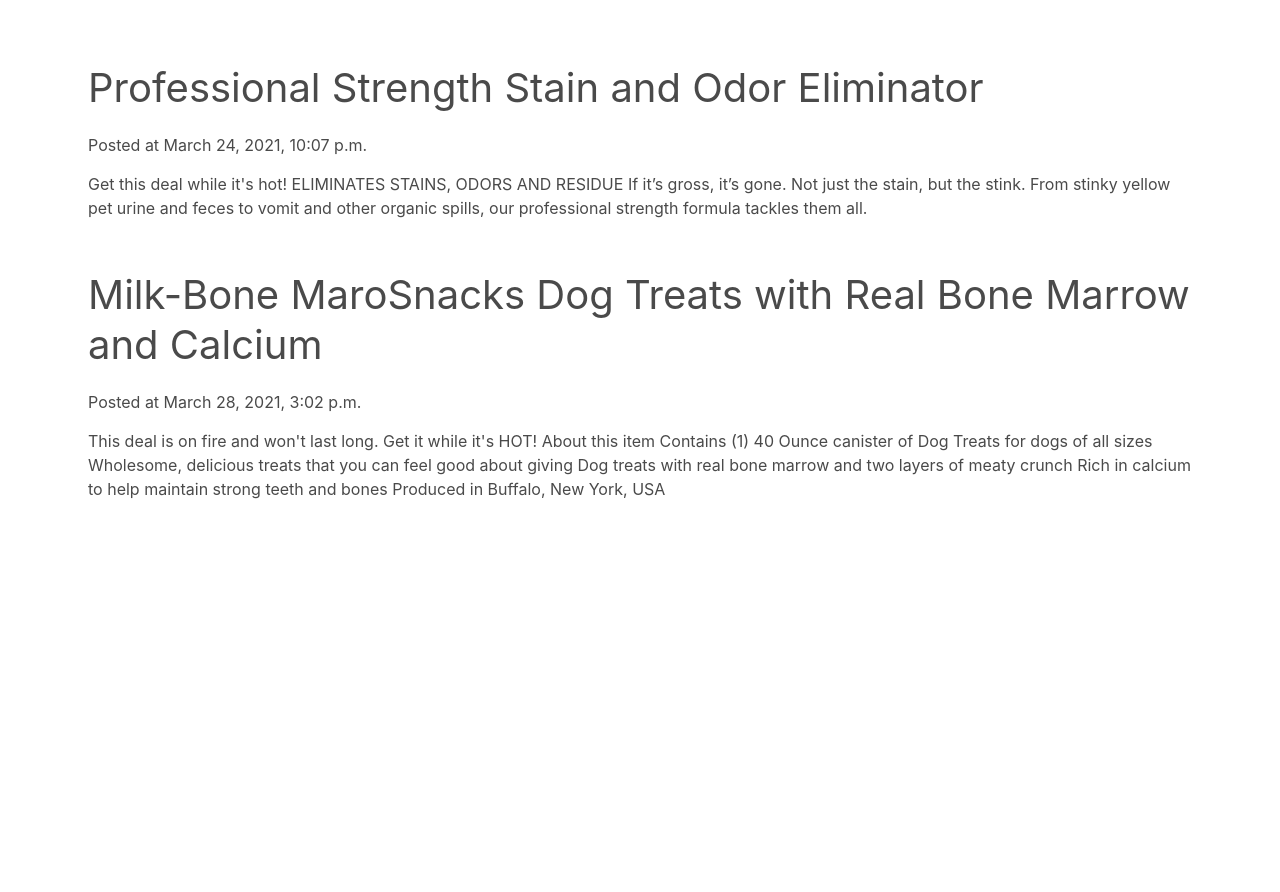
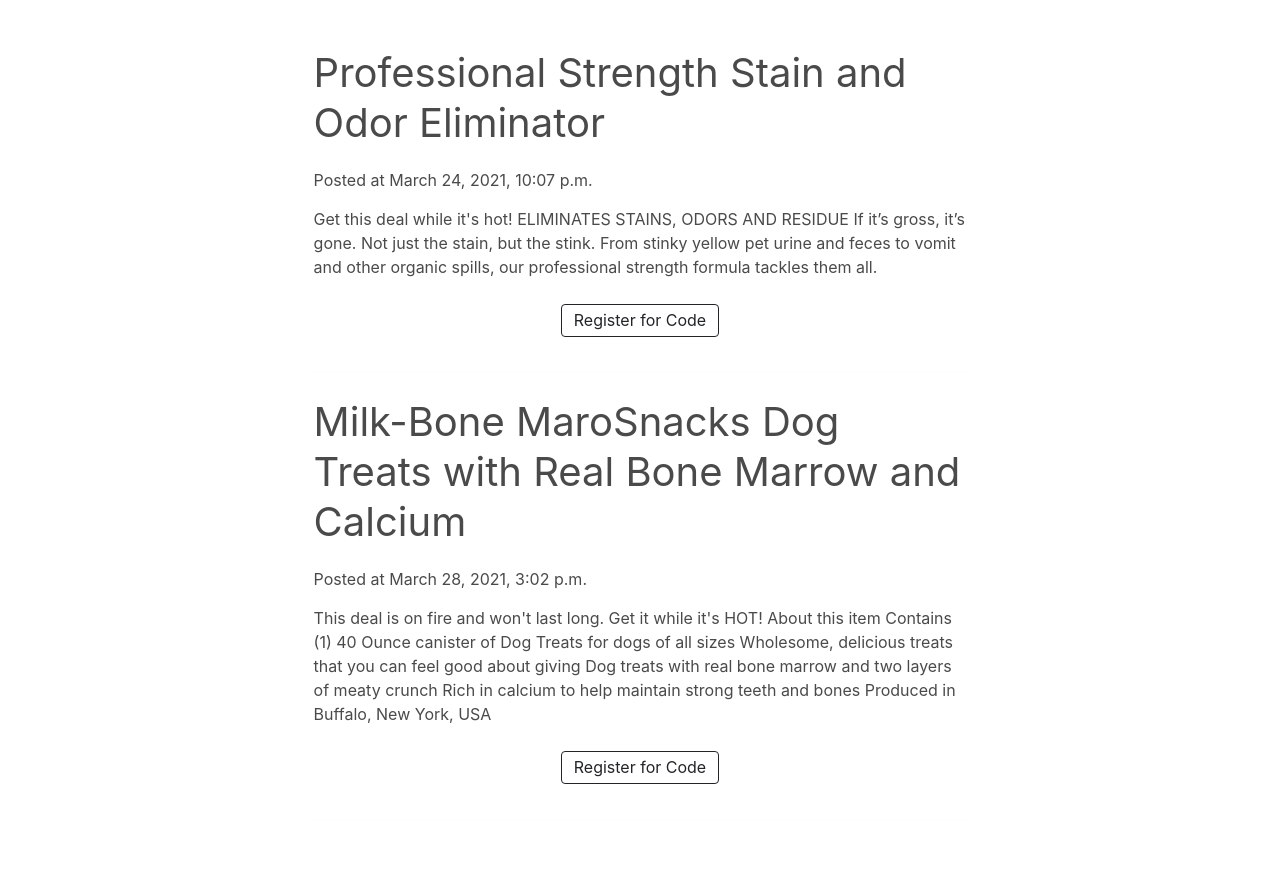
Before and after one commit to seawolfsoftware/wesleysdeals, a Django app: page / in a window 1280 px wide. Shown: the part 72-964 px from the top of the page. Before the commit the page ends 571 px from the top, so only its background shows below. Run offline with Django 3.2, Linux system fonts and the light colour scheme; data comes from the database, SQL or seed files in the repository; both versions use the stored data as it was after the commit.

Commit message:
designing widget form

```diff
--- a/templates/main/home.html
+++ b/templates/main/home.html
@@ -10,22 +10,28 @@
 
 {% block body %}
 
-
-        <div id="post_container" class="container">
+        <div id="posts-container" class="container">
             {% for post in posts %}
-            <div class="row">
-                <div class="post block">
+            <div id="post-row" class="row">
+                <div class="post block col-sm">
                     <a href="{% url 'PostDetail' post.pk %}">
                         <h2 id="post_title"
                             class="subtitle">{{ post.title }}</h2>
                     </a>
-
-
                     <div id="created_at">Posted at {{ post.created_at}}</div>
-
                     <p id="post_body"> {{ post.body }}</p>
+                    <button id="code" type="button" class="btn btn-outline-dark">
+                        <h3 class="visible">
+                            {% if user.is_authenticated %}
+                              XYZ123ZZ963
+                            {% else %}
+                              Register for Code
+                            {% endif %}
+                        </h3>
+                    </button>
                 </div>
             </div>
+            <hr>
             {% endfor %}
         </div>
 
--- a/wesleysdeals/static/css/home.css
+++ b/wesleysdeals/static/css/home.css
@@ -1,3 +1,9 @@
+#code {
+    display: block;
+    margin-left: auto;
+    margin-right: auto;
+}
+
 #post_title {
     font-size: 40px;
     margin-bottom: 20px;
@@ -9,10 +15,14 @@
 
 #post_body {
     margin-top: 15px;
-    margin-bottom: 50px;
+    margin-bottom: 25px;
+}
+#posts-container {
+    margin-left: auto;
+    margin-right: auto;
+    width: 60%;
 }
 
-#post_container {
-    margin-top: 15px;
-    margin-bottom: 100px;
+#post-row {
+    margin-bottom: 35px;
 }
```
Also changed, not shown: static/css/home.css (+3 -5 lines), wesleysdeals/settings.py (+10 -1 lines), db.sqlite3.
